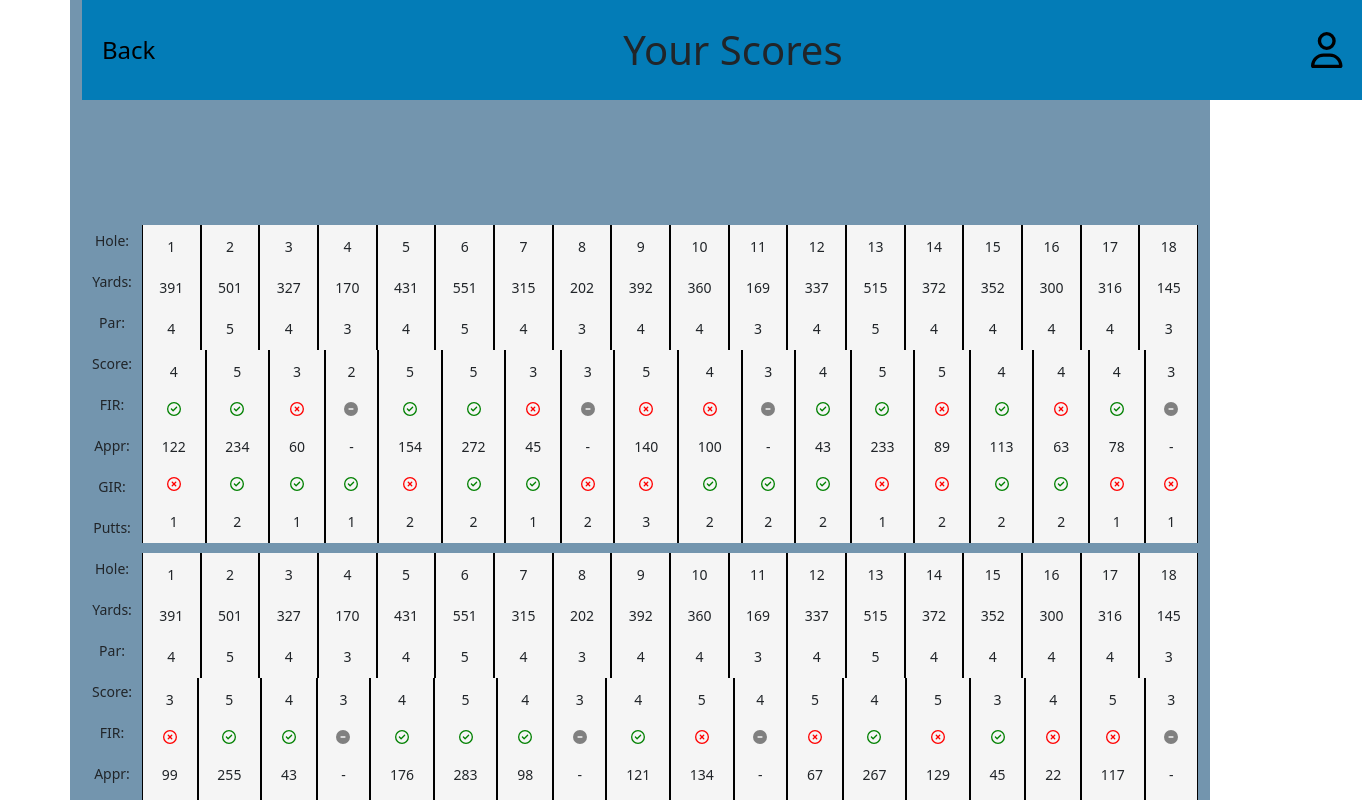
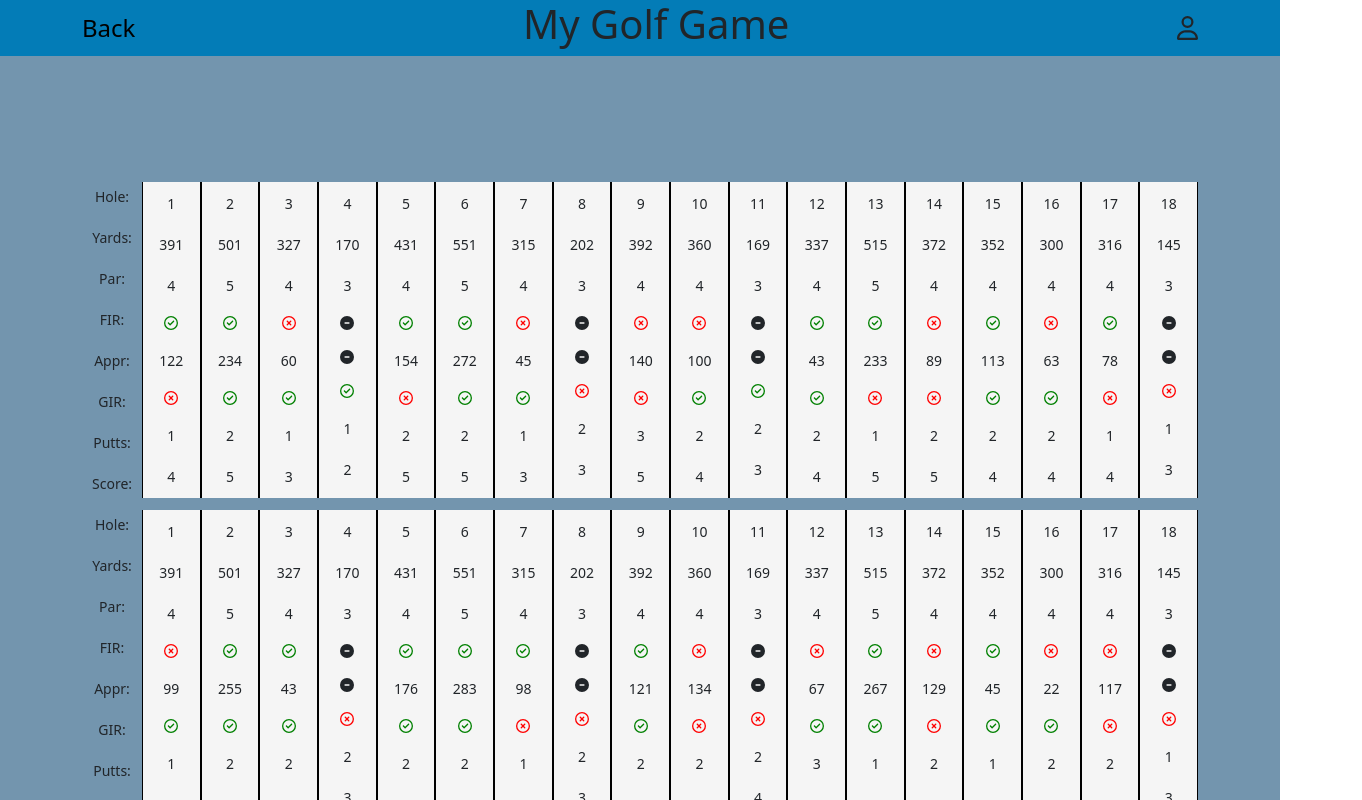
Before and after one commit to HoganBerens/hoganberens.github.io, a React (Create React App) app: page /yourScores in a window 1280 px wide. Shown: the top 800 px of the page, 1362 px wide, since content can reach past the window. Built offline with nearby package versions, Linux system fonts and the light colour scheme.

Commit message:
changed data in utils

```diff
--- a/src/components/my-golf-game/utils.jsx
+++ b/src/components/my-golf-game/utils.jsx
@@ -19,33 +19,14 @@ export let course = {
   Distance: "6146 yards",
   Slope: 126,
   Rating: 70.6,
-  Holes: [
-    { Name: 1, Par: 4, Distance: 391 },
-    { Name: 2, Par: 5, Distance: 501 },
-    { Name: 3, Par: 4, Distance: 327 },
-    { Name: 4, Par: 3, Distance: 170 },
-    { Name: 5, Par: 4, Distance: 431 },
-    { Name: 6, Par: 5, Distance: 551 },
-    { Name: 7, Par: 4, Distance: 315 },
-    { Name: 8, Par: 3, Distance: 202 },
-    { Name: 9, Par: 4, Distance: 392 },
-    { Name: 10, Par: 4, Distance: 360 },
-    { Name: 11, Par: 3, Distance: 169 },
-    { Name: 12, Par: 4, Distance: 337 },
-    { Name: 13, Par: 5, Distance: 515 },
-    { Name: 14, Par: 4, Distance: 372 },
-    { Name: 15, Par: 4, Distance: 352 },
-    { Name: 16, Par: 4, Distance: 300 },
-    { Name: 17, Par: 4, Distance: 316 },
-    { Name: 18, Par: 3, Distance: 145 },
-    ,
-  ],
 };
 
 export let scores = [
   [
     {
+      Name: 1,
       Par: 4,
+      Distance: 391,
       FIR: true,
       apprDistance: 122,
       GIR: false,
@@ -53,7 +34,9 @@ export let scores = [
       Score: 4,
     },
     {
+      Name: 2,
       Par: 5,
+      Distance: 501,
       FIR: true,
       apprDistance: 234,
       GIR: true,
@@ -61,7 +44,9 @@ export let scores = [
       Score: 5,
     },
     {
+      Name: 3,
       Par: 4,
+      Distance: 327,
       FIR: false,
       apprDistance: 60,
       GIR: true,
@@ -69,13 +54,17 @@ export let scores = [
       Score: 3,
     },
     {
+      Name: 4,
       Par: 3,
+      Distance: 170,
       GIR: true,
       numberOfPutts: 1,
       Score: 2,
     },
     {
+      Name: 5,
       Par: 4,
+      Distance: 431,
       FIR: true,
       apprDistance: 154,
       GIR: false,
@@ -83,7 +72,9 @@ export let scores = [
       Score: 5,
     },
     {
+      Name: 6,
       Par: 5,
+      Distance: 551,
       FIR: true,
       apprDistance: 272,
       GIR: true,
@@ -91,16 +82,20 @@ export let scores = [
       Score: 5,
     },
     {
+      Name: 7,
       Par: 4,
+      Distance: 315,
       FIR: false,
       apprDistance: 45,
       GIR: true,
       numberOfPutts: 1,
       Score: 3,
     },
-    { Par: 3, GIR: false, numberOfPutts: 2, Score: 3 },
+    { Name: 8, Par: 3, Distance: 202, GIR: false, numberOfPutts: 2, Score: 3 },
     {
+      Name: 9,
       Par: 4,
+      Distance: 392,
       FIR: false,
       apprDistance: 140,
       GIR: false,
@@ -109,16 +104,20 @@ export let scores = [
     },
 
     {
+      Name: 10,
       Par: 4,
+      Distance: 360,
       FIR: false,
       apprDistance: 100,
       GIR: true,
       numberOfPutts: 2,
       Score: 4,
     },
-    { Par: 3, GIR: true, numberOfPutts: 2, Score: 3 },
+    { Name: 11, Par: 3, Distance: 169, GIR: true, numberOfPutts: 2, Score: 3 },
     {
+      Name: 12,
       Par: 4,
+      Distance: 337,
       FIR: true,
       apprDistance: 43,
       GIR: true,
@@ -126,7 +125,9 @@ export let scores = [
       Score: 4,
     },
     {
+      Name: 13,
       Par: 5,
+      Distance: 515,
       FIR: true,
       apprDistance: 233,
       GIR: false,
@@ -134,7 +135,9 @@ export let scores = [
       Score: 5,
     },
     {
+      Name: 14,
       Par: 4,
+      Distance: 372,
       FIR: false,
       apprDistance: 89,
       GIR: false,
@@ -142,7 +145,9 @@ export let scores = [
       Score: 5,
     },
     {
+      Name: 15,
       Par: 4,
+      Distance: 352,
       FIR: true,
       apprDistance: 113,
       GIR: true,
@@ -150,7 +155,9 @@ export let scores = [
       Score: 4,
     },
     {
+      Name: 16,
       Par: 4,
+      Distance: 300,
       FIR: false,
       apprDistance: 63,
       GIR: true,
@@ -158,18 +165,22 @@ export let scores = [
       Score: 4,
     },
     {
+      Name: 17,
       Par: 4,
+      Distance: 316,
       FIR: true,
       apprDistance: 78,
       GIR: false,
       numberOfPutts: 1,
       Score: 4,
     },
-    { Par: 3, GIR: false, numberOfPutts: 1, Score: 3 },
+    { Name: 18, Par: 3, Distance: 145, GIR: false, numberOfPutts: 1, Score: 3 },
   ],
   [
     {
+      Name: 1,
       Par: 4,
+      Distance: 391,
       FIR: false,
       apprDistance: 99,
       GIR: true,
@@ -177,7 +188,9 @@ export let scores = [
       Score: 3,
     },
     {
+      Name: 2,
       Par: 5,
+      Distance: 501,
       FIR: true,
       apprDistance: 255,
       GIR: true,
@@ -185,16 +198,20 @@ export let scores = [
       Score: 5,
     },
     {
+      Name: 3,
       Par: 4,
+      Distance: 327,
       FIR: true,
       apprDistance: 43,
       GIR: true,
       numberOfPutts: 2,
       Score: 4,
     },
-    { Par: 3, GIR: false, numberOfPutts: 2, Score: 3 },
+    { Name: 4, Par: 3, Distance: 170, GIR: false, numberOfPutts: 2, Score: 3 },
     {
+      Name: 5,
       Par: 4,
+      Distance: 431,
       FIR: true,
       apprDistance: 176,
       GIR: true,
@@ -202,7 +219,9 @@ export let scores = [
       Score: 4,
     },
     {
+      Name: 6,
       Par: 5,
+      Distance: 551,
       FIR: true,
       apprDistance: 283,
       GIR: true,
@@ -210,16 +229,20 @@ export let scores = [
       Score: 5,
     },
     {
+      Name: 7,
       Par: 4,
+      Distance: 315,
       FIR: true,
       apprDistance: 98,
       GIR: false,
       numberOfPutts: 1,
       Score: 4,
     },
-    { Par: 3, GIR: false, numberOfPutts: 2, Score: 3 },
+    { Name: 8, Par: 3, Distance: 202, GIR: false, numberOfPutts: 2, Score: 3 },
     {
+      Name: 9,
       Par: 4,
+      Distance: 392,
       FIR: true,
       apprDistance: 121,
       GIR: true,
@@ -228,16 +251,20 @@ export let scores = [
     },
 
     {
+      Name: 10,
       Par: 4,
+      Distance: 360,
       FIR: false,
       apprDistance: 134,
       GIR: false,
       numberOfPutts: 2,
       Score: 5,
     },
-    { Par: 3, GIR: false, numberOfPutts: 2, Score: 4 },
+    { Name: 11, Par: 3, Distance: 169, GIR: false, numberOfPutts: 2, Score: 4 },
     {
+      Name: 12,
       Par: 4,
+      Distance: 337,
       FIR: false,
       apprDistance: 67,
       GIR: true,
@@ -245,7 +272,9 @@ export let scores = [
       Score: 5,
     },
     {
+      Name: 13,
       Par: 5,
+      Distance: 515,
       FIR: true,
       apprDistance: 267,
       GIR: true,
@@ -253,7 +282,9 @@ export let scores = [
       Score: 4,
     },
     {
+      Name: 14,
       Par: 4,
+      Distance: 372,
       FIR: false,
       apprDistance: 129,
       GIR: false,
@@ -261,7 +292,9 @@ export let scores = [
       Score: 5,
     },
     {
+      Name: 15,
       Par: 4,
+      Distance: 352,
       FIR: true,
       apprDistance: 45,
       GIR: true,
@@ -269,7 +302,9 @@ export let scores = [
       Score: 3,
     },
     {
+      Name: 16,
       Par: 4,
+      Distance: 300,
       FIR: false,
       apprDistance: 22,
       GIR: true,
@@ -277,18 +312,22 @@ export let scores = [
       Score: 4,
     },
     {
+      Name: 17,
       Par: 4,
+      Distance: 316,
       FIR: false,
       apprDistance: 117,
       GIR: false,
       numberOfPutts: 2,
       Score: 5,
     },
-    { Par: 3, GIR: false, numberOfPutts: 1, Score: 3 },
+    { Name: 18, Par: 3, Distance: 145, GIR: false, numberOfPutts: 1, Score: 3 },
   ],
   [
     {
+      Name: 1,
       Par: 4,
+      Distance: 391,
       FIR: false,
       apprDistance: 88,
       GIR: true,
@@ -296,7 +335,9 @@ export let scores = [
       Score: 4,
     },
     {
+      Name: 2,
       Par: 5,
+      Distance: 501,
       FIR: true,
       apprDistance: 228,
       GIR: true,
@@ -304,16 +345,20 @@ export let scores = [
       Score: 5,
     },
     {
+      Name: 3,
       Par: 4,
+      Distance: 327,
       FIR: true,
       apprDistance: 60,
       GIR: false,
       numberOfPutts: 1,
       Score: 4,
     },
-    { Par: 3, GIR: true, numberOfPutts: 2, Score: 3 },
+    { Name: 4, Par: 3, Distance: 170, GIR: true, numberOfPutts: 2, Score: 3 },
     {
+      Name: 5,
       Par: 4,
+      Distance: 431,
       FIR: true,
       apprDistance: 174,
       GIR: false,
@@ -321,7 +366,9 @@ export let scores = [
       Score: 4,
     },
     {
+      Name: 6,
       Par: 5,
+      Distance: 551,
       FIR: true,
       apprDistance: 278,
       GIR: false,
@@ -329,16 +376,20 @@ export let scores = [
       Score: 6,
     },
     {
+      Name: 7,
       Par: 4,
+      Distance: 315,
       FIR: true,
       apprDistance: 39,
       GIR: true,
       numberOfPutts: 1,
       Score: 3,
     },
-    { Par: 3, GIR: false, numberOfPutts: 2, Score: 3 },
+    { Name: 8, Par: 3, Distance: 202, GIR: false, numberOfPutts: 2, Score: 3 },
     {
+      Name: 9,
       Par: 4,
+      Distance: 392,
       FIR: true,
       apprDistance: 101,
       GIR: true,
@@ -347,16 +398,20 @@ export let scores = [
     },
 
     {
+      Name: 10,
       Par: 4,
+      Distance: 360,
       FIR: false,
       apprDistance: 77,
       GIR: true,
       numberOfPutts: 2,
       Score: 4,
     },
-    { Par: 3, GIR: true, numberOfPutts: 2, Score: 3 },
+    { Name: 11, Par: 3, Distance: 169, GIR: true, numberOfPutts: 2, Score: 3 },
     {
+      Name: 12,
       Par: 4,
+      Distance: 337,
       FIR: false,
       apprDistance: 87,
       GIR: false,
@@ -364,7 +419,9 @@ export let scores = [
       Score: 5,
     },
     {
+      Name: 13,
       Par: 5,
+      Distance: 515,
       FIR: true,
       apprDistance: 212,
       GIR: true,
@@ -372,7 +429,9 @@ export let scores = [
       Score: 5,
     },
     {
+      Name: 14,
       Par: 4,
+      Distance: 372,
       FIR: true,
       apprDistance: 65,
       GIR: true,
@@ -380,7 +439,9 @@ export let scores = [
       Score: 3,
     },
     {
+      Name: 15,
       Par: 4,
+      Distance: 352,
       FIR: true,
       apprDistance: 65,
       GIR: true,
@@ -388,7 +449,9 @@ export let scores = [
       Score: 4,
     },
     {
+      Name: 16,
       Par: 4,
+      Distance: 300,
       FIR: false,
       apprDistance: 31,
       GIR: false,
@@ -396,14 +459,16 @@ export let scores = [
       Score: 4,
     },
     {
+      Name: 17,
       Par: 4,
+      Distance: 316,
       FIR: false,
       apprDistance: 64,
       GIR: true,
       numberOfPutts: 1,
       Score: 3,
     },
-    { Par: 3, GIR: false, numberOfPutts: 2, Score: 4 },
+    { Name: 18, Par: 3, Distance: 145, GIR: false, numberOfPutts: 2, Score: 4 },
   ],
 ];
 
--- a/src/components/my-golf-game/yourScores.css
+++ b/src/components/my-golf-game/yourScores.css
@@ -1,17 +1,7 @@
 .yourScores-wrapper {
-  min-height: 100vh;
-  width: 100%;
   background-color: #7395ae;
-}
-
-.yourScores-header {
   display: flex;
-  height: 10%;
-  width: 100vw;
-  align-items: center;
-  justify-content: space-between;
-  padding: 20px;
-  background-color: #037cb7;
+  flex-direction: column;
 }
 
 .yourScores-round-results-wrapper {
--- a/src/components/my-golf-game/yourScores.jsx
+++ b/src/components/my-golf-game/yourScores.jsx
@@ -1,68 +1,55 @@
-import React from 'react';
-import './yourScores.css';
-import { scores, course } from './utils';
-import { Link } from 'react-router-dom';
-import { FontAwesomeIcon } from '@fortawesome/react-fontawesome';
+import React from "react";
+import "./yourScores.css";
+import { scores, course } from "./utils";
+import { FontAwesomeIcon } from "@fortawesome/react-fontawesome";
 import {
-  faUser,
   faCheckCircle,
   faTimesCircle,
-} from '@fortawesome/free-regular-svg-icons';
-import { faMinusCircle } from '@fortawesome/free-solid-svg-icons';
-
+} from "@fortawesome/free-regular-svg-icons";
+import { faMinusCircle } from "@fortawesome/free-solid-svg-icons";
+import Header from "./header";
 const YourScores = () => {
   let allHoles = course.Holes;
-  let score = scores[0];
 
   return (
-    <div className="yourScores-wrapper container">
-      <div className="yourScores-header">
-        <Link to="/my-golf-game">Back</Link>
-        <div className="yourScores-header-title">Your Scores</div>
-        <Link to="/profile">
-          <FontAwesomeIcon className="fa-xl" icon={faUser} />
-        </Link>
-      </div>
+    <div className="yourScores-wrapper">
+      <Header />
+      <div className="container">
         <div className="yourScores-round-results-wrapper ">
-        {scores.map((score) => (
-          <div className="d-flex">
+          {scores.map((score, scoreIndex) => (
+            <div key={scoreIndex} className="d-flex">
               <div className="yourScores-round-values-wrapper">
                 <div className="yourScores-course-values-wrapper">
                   {[
-                  'Hole:',
-                  'Yards:',
-                  'Par:',
-                  'Score:',
-                  'FIR:',
-                  'Appr:',
-                  'GIR:',
-                  'Putts:',
-                ].map((value) => (
-                  <div className="cell">{value}</div>
+                    "Hole:",
+                    "Yards:",
+                    "Par:",
+                    "FIR:",
+                    "Appr:",
+                    "GIR:",
+                    "Putts:",
+                    "Score:",
+                  ].map((value, valueIndex) => (
+                    <div key={valueIndex} className="cell">
+                      {value}
+                    </div>
                   ))}
                 </div>
               </div>
               <table>
-              <tr className="yourScores-course-information-wrapper">
-                {allHoles.map((courseHole, courseHoleIndex) => (
-                  <td key={courseHoleIndex} className="yourScores-hole-value">
-                    <div className="cell">{courseHole.Name}</div>
-                    <div className="cell">{courseHole.Distance}</div>
-                    <div className="cell">{courseHole.Par}</div>
-                  </td>
-                ))}
-              </tr>
                 <tr className="yourScores-player-score-map-wrapper">
                   {score.map((hole, holeIndex) => (
                     <td key={holeIndex} className="yourScores-hole-value">
-                    <div className="cell">{hole.Score}</div>
+                      <div className="cell">{holeIndex + 1}</div>
+                      <div className="cell">{hole.Distance}</div>
+                      <div className="cell">{hole.Par}</div>
                       <FontAwesomeIcon
                         className={`cell cell-icon ${
                           hole.FIR
-                          ? 'green-check'
+                            ? "green-check"
                             : hole.Par !== 3
-                          ? 'red-x'
-                          : 'gray-minus'
+                            ? "red-x"
+                            : "black-minus"
                         }`}
                         icon={
                           hole.FIR
@@ -72,18 +59,24 @@ const YourScores = () => {
                             : faMinusCircle
                         }
                       >
-                      {!hole.FIR && hole.Par === 3 ? '-' : null}
+                        {!hole.FIR && hole.Par === 3 ? "-" : null}
                       </FontAwesomeIcon>
                       <div className="cell">
-                      {hole.apprDistance ? hole.apprDistance : '-'}
+                        {hole.apprDistance ? (
+                          hole.apprDistance
+                        ) : (
+                          <FontAwesomeIcon icon={faMinusCircle} />
+                        )}
                       </div>
                       <FontAwesomeIcon
                         className={`cell cell-icon ${
-                        hole.GIR ? 'green-check' : 'red-x'
+                          hole.GIR ? "green-check" : "red-x"
                         }`}
                         icon={hole.GIR ? faCheckCircle : faTimesCircle}
                       />
                       <div className="cell">{hole.numberOfPutts}</div>
+
+                      <div className="cell">{hole.Score}</div>
                     </td>
                   ))}
                 </tr>
@@ -92,6 +85,7 @@ const YourScores = () => {
           ))}
         </div>
       </div>
+    </div>
   );
 };
 
```
Also changed, not shown: src/components/my-golf-game/changeClubs.css (+14 -7 lines), src/components/my-golf-game/changeClubs.jsx (+21 -6 lines), src/components/my-golf-game/newScore.css (+5 -5 lines). Lines whose indentation alone changed are shown as unchanged.
